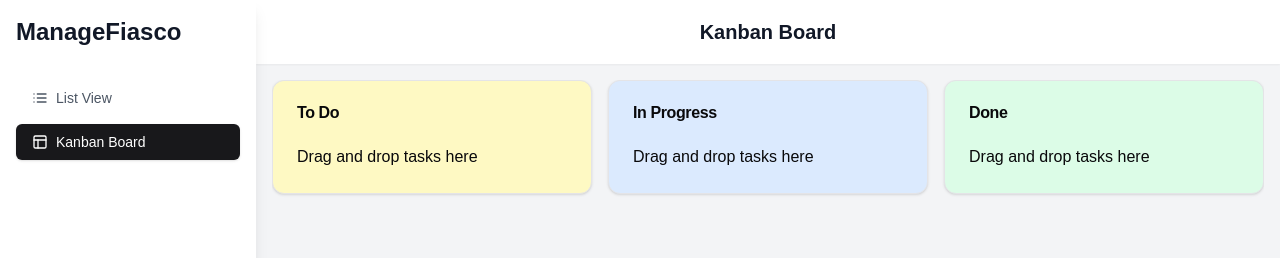
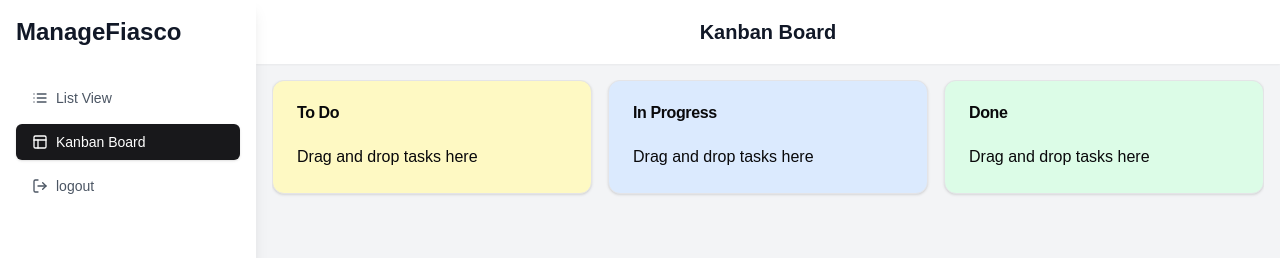
Before and after one commit to sahaniindrajit/Task-Manager, a Next.js app: page /dashboard in a window 1280 px wide. Shown: the top 258 px of the page. Built offline with nearby package versions, Linux system fonts and the light colour scheme.

Commit message:
added middleware to protect route

```diff
--- /dev/null
+++ b/actions/logout.ts
@@ -0,0 +1,7 @@
+'use server'
+
+import { cookies } from 'next/headers'
+export default async function logout() {
+    cookies().delete('access_token')
+
+}
--- a/app/dashboard/page.tsx
+++ b/app/dashboard/page.tsx
@@ -1,15 +1,17 @@
 "use client"; // Ensure this is at the top
 
+import { useRouter } from 'next/navigation';
 import { useState } from "react";
 import { Button } from "@/components/ui/button";
 import { Card, CardContent, CardHeader, CardTitle } from "@/components/ui/card";
 import { ScrollArea } from "@/components/ui/scroll-area";
-import { ListIcon, LayoutIcon, MenuIcon } from "lucide-react";
+import { ListIcon, LayoutIcon, MenuIcon, LogOut } from "lucide-react";
+import logout from "@/actions/logout";
 
 export default function Dashboard() {
     const [view, setView] = useState("kanban");
     const [isSidebarOpen, setIsSidebarOpen] = useState(false);
-
+    const router = useRouter();
     const toggleSidebar = () => setIsSidebarOpen(!isSidebarOpen);
 
     return (
@@ -42,6 +44,17 @@ export default function Dashboard() {
                         >
                             <LayoutIcon className="mr-2 h-4 w-4" />
                             Kanban Board
+                        </Button>
+                        <Button
+                            variant={view === "logout" ? "default" : "ghost"}
+                            className={`w-full justify-start text-gray-600 hover:text-gray-900`}
+                            onClick={async () => {
+                                await logout();
+                                router.push('/')
+                            }}
+                        >
+                            <LogOut className="mr-2 h-4 w-4" />
+                            logout
                         </Button>
                     </nav>
                 </div>
```
Also changed, not shown: middleware.ts (added, +17 -0 lines).
